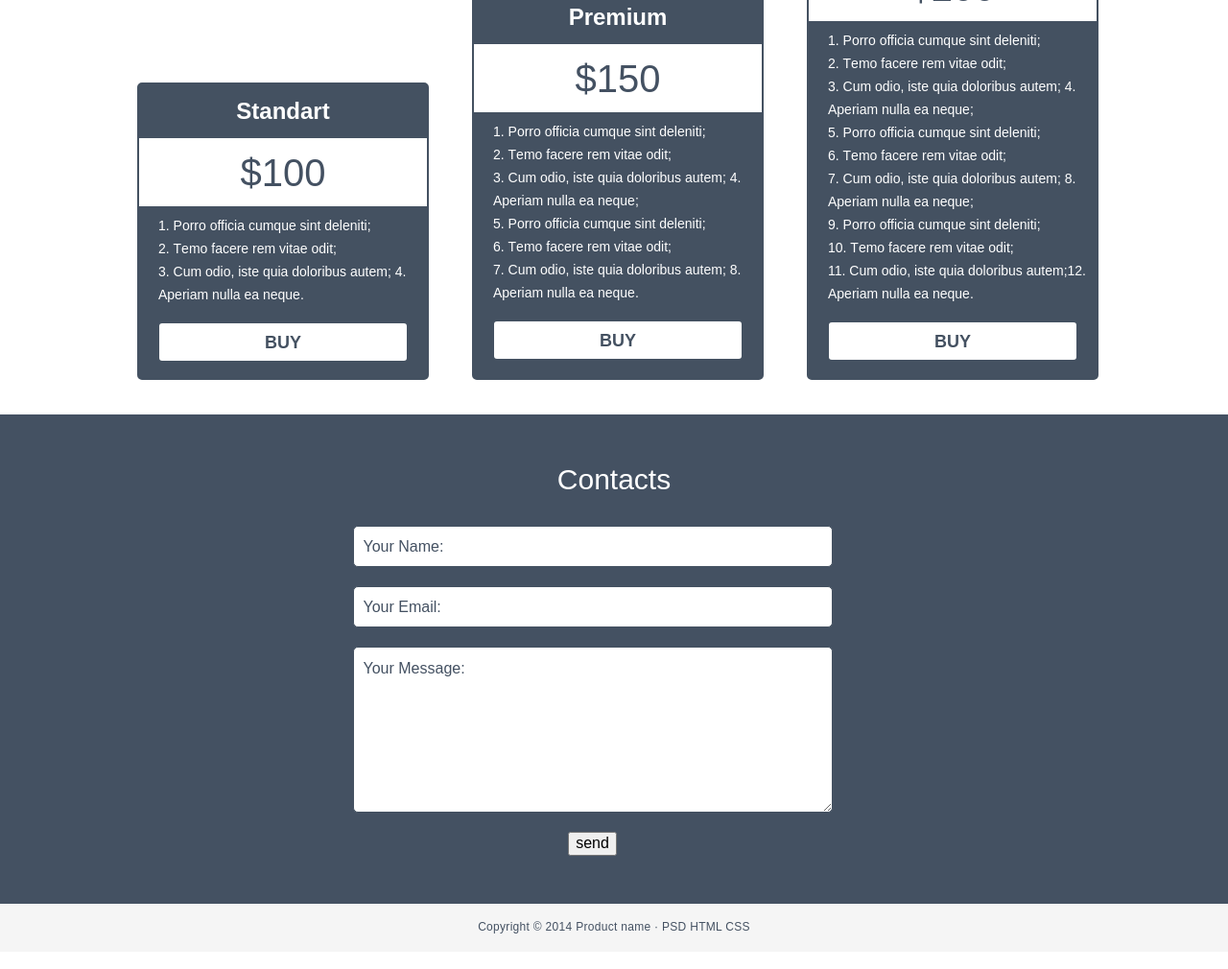
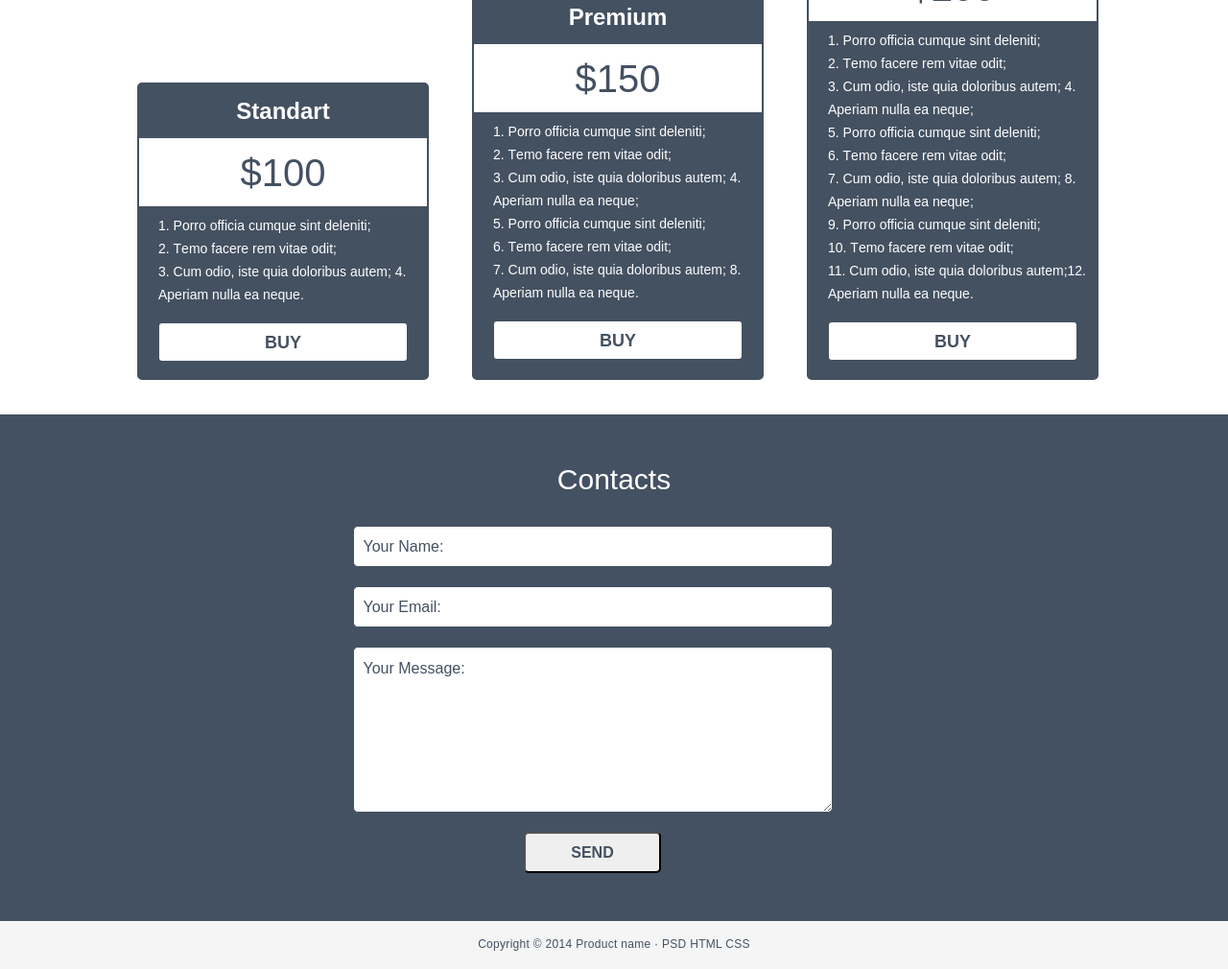
Before and after one commit to Nikabriz/HTML5CSS3, a plain HTML site: page index.html in a window 1280 px wide. Shown: the part 2147-3157 px from the top of the page at 96% size. Drawn offline with Linux system fonts and the light colour scheme.

Commit message:
стили для кнопки

```diff
--- a/style.scss
+++ b/style.scss
@@ -426,7 +426,7 @@
 
 .link-btn:hover {
     color           : #FFFFFF;
-    background-color: #65757c;
+    background-color: rgb(133, 183, 202);
 }
 
 .link-btn:active {
@@ -582,6 +582,29 @@ textarea:-ms-input-placeholder {
     color      : #445162;
 }
 
+.main-contacts-form input[type="submit"] {
+    border-radius : 5px;
+    width         : 143px;
+    height        : 43px;
+    font-family   : Arial;
+    font-weight   : bold;
+    font-size     : 16px;
+    line-height   : 24px;
+    align-items   : center;
+    text-transform: uppercase;
+    outline       : none;
+    color         : #445162;
+}
+
+.main-contacts-form input[type="submit"]:hover {
+    background-color: rgb(133, 183, 202);
+    color           : white;
+}
+
+.main-contacts-form input[type="submit"]:active {
+    background-color: #ffffff;
+    color           : #445162;
+}
 
 
 
```
Also changed, not shown: style.css, 1 other file.
